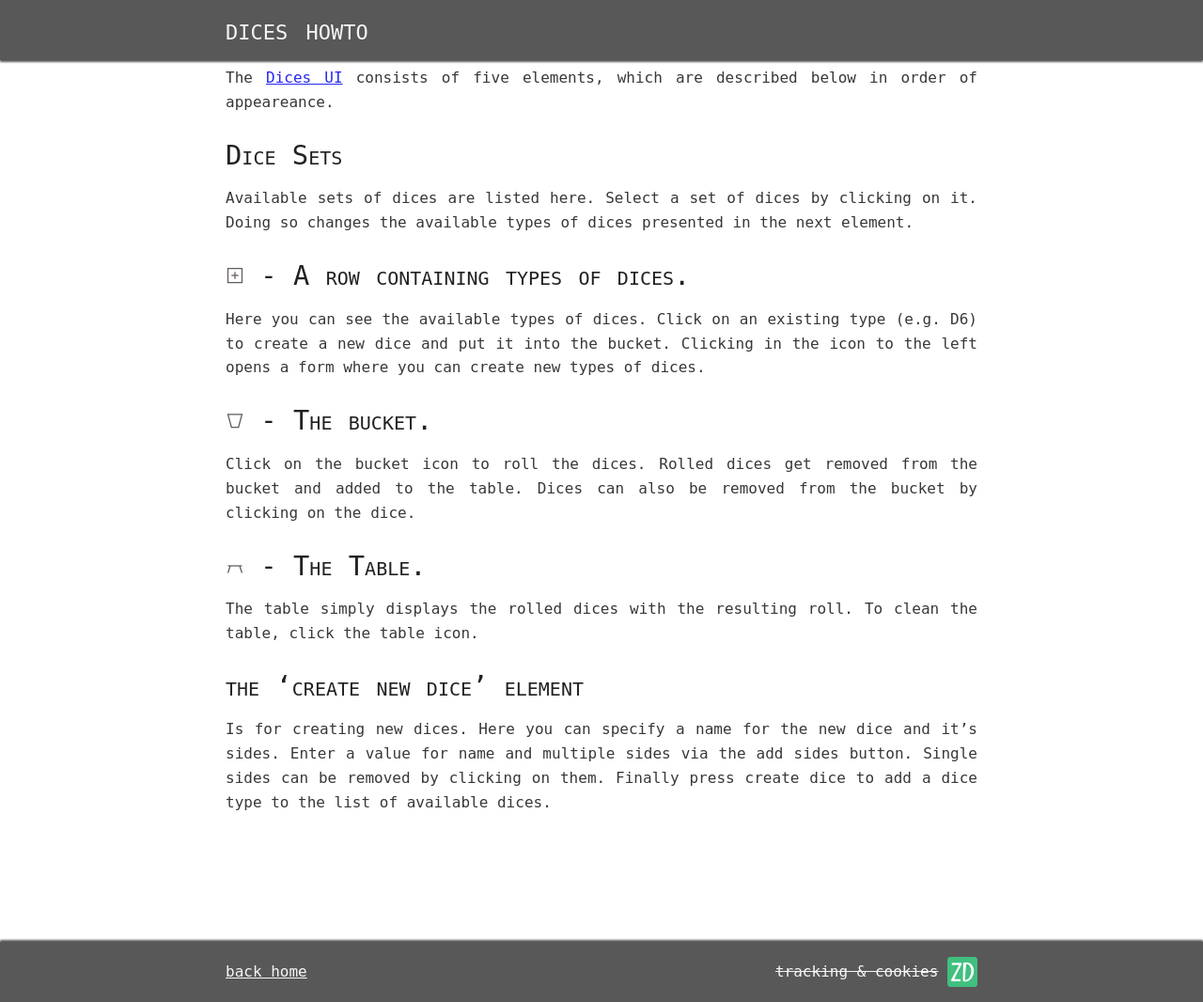
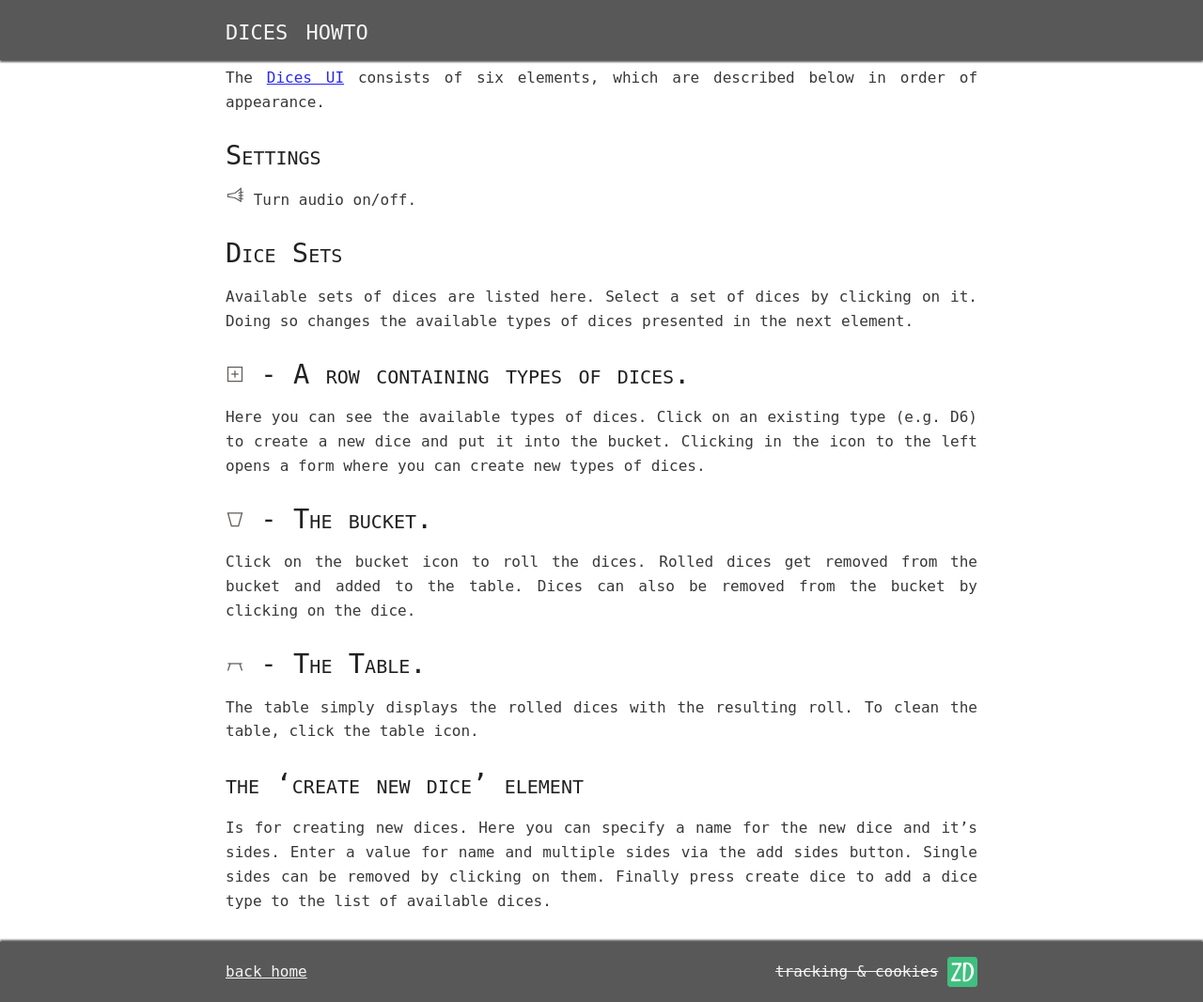
Before and after one commit to ZackDev/zackdev.github.io, a Jekyll site: the page built from _posts/2021-10-28-dices-howto.md, in a window 1280 px wide and 1066 px high. Shown: the whole window at 94% size. Built offline with Jekyll 4.4.1, drawn with Linux system fonts in a browser that asks for light colours.

Commit message:
dice.js: updated howto

```diff
--- a/_posts/2021-10-28-dices-howto.md
+++ b/_posts/2021-10-28-dices-howto.md
@@ -4,7 +4,10 @@ tags: [howto]
 published: true
 archived: true
 ---
-The [Dices UI]({% post_url 2021-10-28-roll-some-dices %}) consists of five elements, which are described below in order of appeareance.
+The [Dices UI]({% post_url 2021-10-28-roll-some-dices %}) consists of six elements, which are described below in order of appearance.
+
+# Settings
+<img src="/assets/icons/audio-enabled.svg" style="height:20px;width:20px"/> Turn audio on/off.
 
 # Dice Sets
 Available sets of dices are listed here. Select a set of dices by clicking on it. Doing so changes the available types of dices presented in the next element.
```
